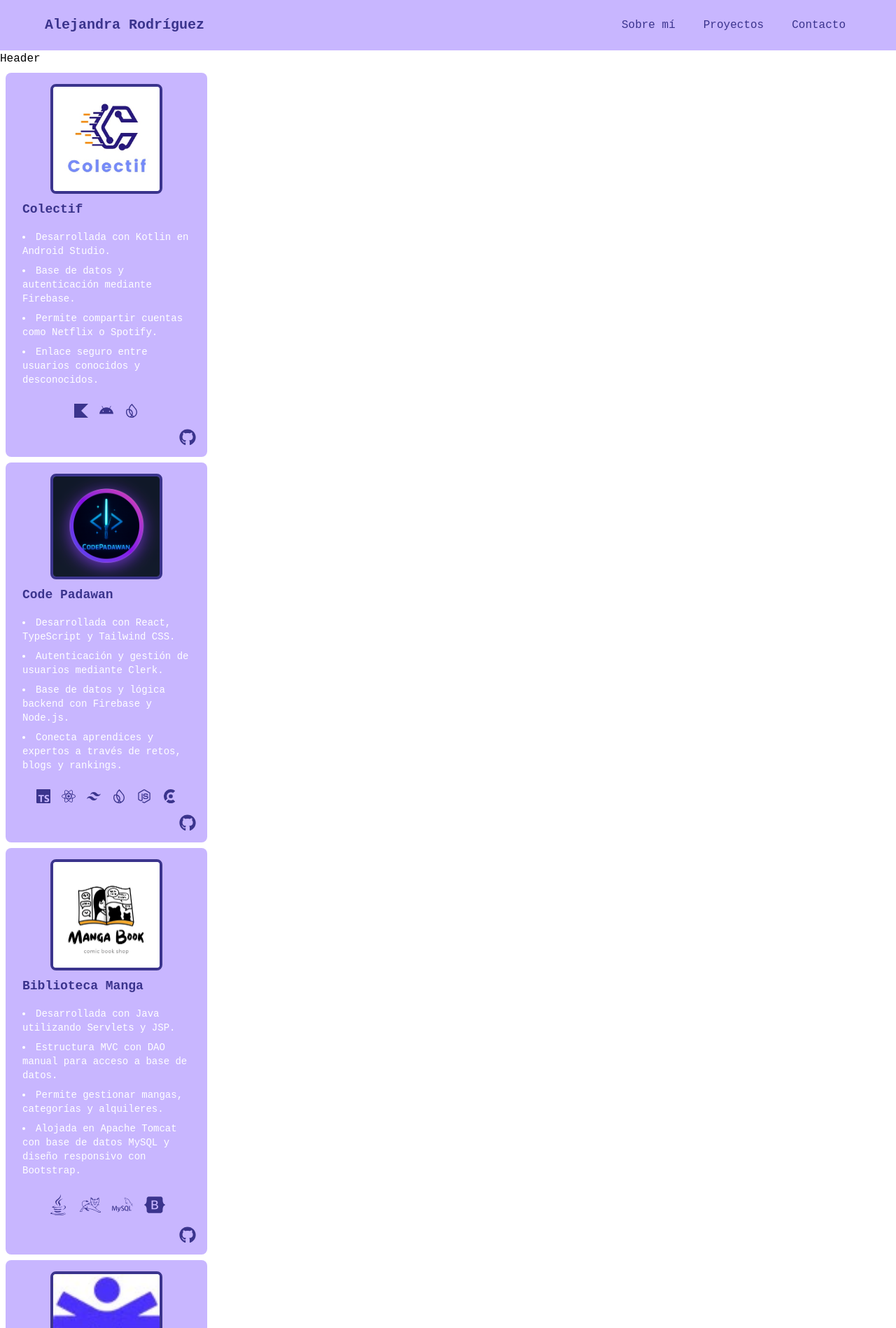
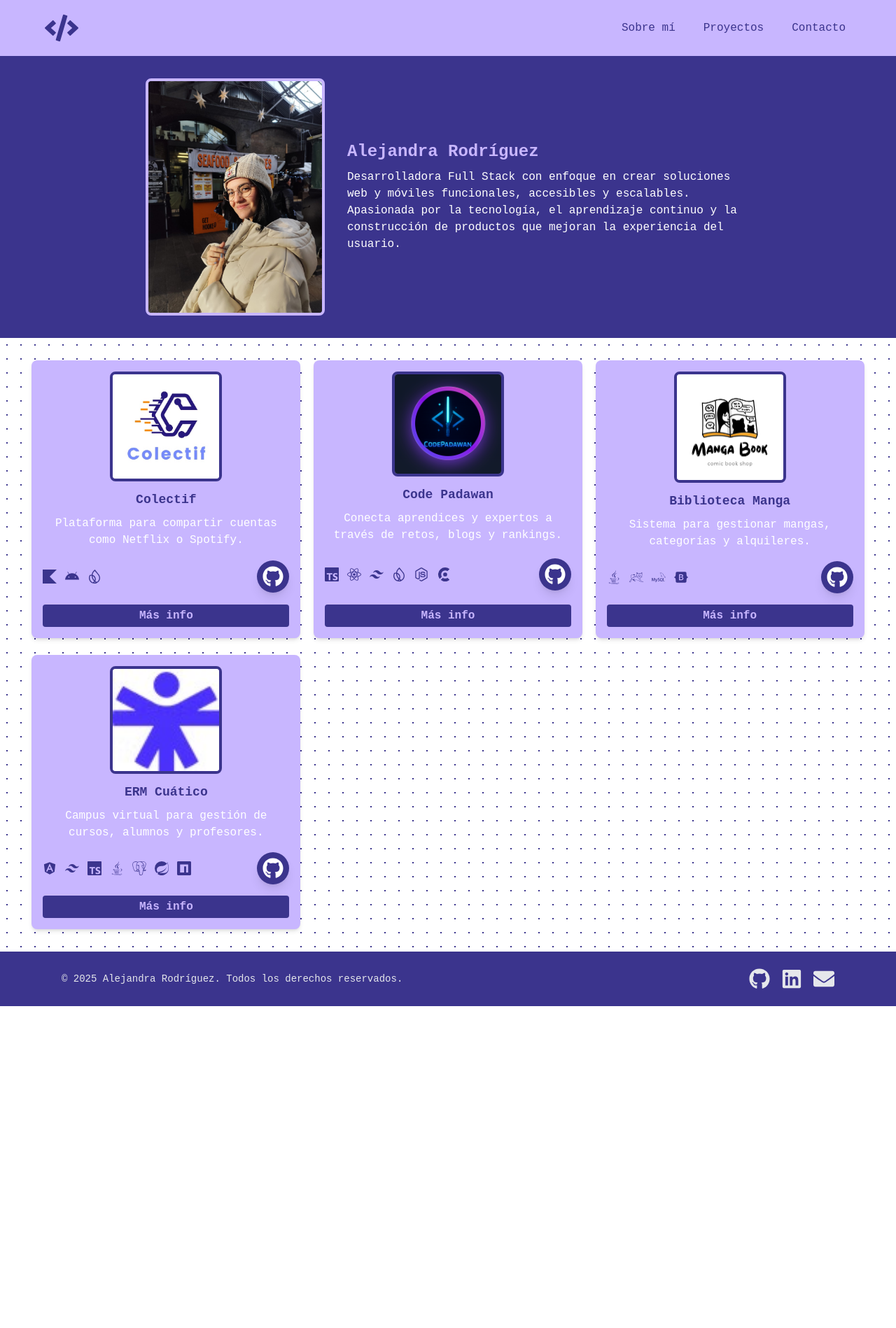
Before and after one commit to ARP-10/Portfolio, a React (Vite) app: page / in a window 1280 px wide. Shown: the top 1898 px of the page at 70% size. After the commit the page ends 1438 px from the top, so only its background shows below. Built offline with nearby package versions, Linux system fonts and the light colour scheme.

Commit message:
Mejora Proyectos

```diff
--- a/src/components/footer.tsx
+++ b/src/components/footer.tsx
@@ -2,7 +2,7 @@ import { FaEnvelope, FaGithub, FaLinkedin } from "react-icons/fa";
 
 export default function Mifooter() {
     return (
-        <footer className="bg-primary text-gray-200 py-6 text-center">
+        <footer id="contact" className="bg-primary text-gray-200 py-6 text-center">
             <div className="max-w-6xl mx-auto flex flex-col md:flex-row justify-between items-center px-6">
                 {/* Texto de copyright */}
                 <p className="text-sm">&copy; 2025 Alejandra Rodríguez. Todos los derechos reservados.</p>
@@ -12,10 +12,10 @@ export default function Mifooter() {
                     <a href="https://github.com/arp-10" target="_blank" rel="noopener noreferrer">
                         <FaGithub className="text-3xl text-gray-200 hover:text-secondary" />
                     </a>
-                    <a href="https://linkedin.com/in/tunombre" target="_blank" rel="noopener noreferrer">
+                    <a href="https://www.linkedin.com/in/alejandra-rodr%C3%ADguez-pe%C3%B1a-36436918b?utm_source=share&utm_campaign=share_via&utm_content=profile&utm_medium=android_app" target="_blank" rel="noopener noreferrer">
                         <FaLinkedin className="text-3xl text-gray-200 hover:text-secondary" />
                     </a>
-                    <a href="mailto:contacto@miportfolio.com">
+                    <a href="mailto:alejandrarodriguezp97gmail.com">
                         <FaEnvelope className="text-3xl text-gray-200 hover:text-secondary" />
                     </a>
 
--- a/src/components/header.tsx
+++ b/src/components/header.tsx
@@ -1,7 +1,22 @@
+import Ale from "../assets/Ale.jpg";
+
 export default function Header() {
   return (
-    <header>
-        <p>Header</p>
+    <header id="about" className="bg-primary flex flex-col md:flex-row items-center justify-center gap-8 p-8">
+      <div>
+        <img
+          src={Ale}
+          alt="Alejandra"
+          className="w-48 md:w-64 border-4 border-secondary rounded-lg"
+        />
+      </div>
+
+      <div className="text-center md:text-left">
+        <h1 className="text-2xl text-secondary font-bold">Alejandra Rodríguez</h1>
+        <p className="text-white mt-2 max-w-xl">
+          Desarrolladora Full Stack con enfoque en crear soluciones web y móviles funcionales, accesibles y escalables. Apasionada por la tecnología, el aprendizaje continuo y la construcción de productos que mejoran la experiencia del usuario.
+        </p>
+      </div>
     </header>
   );
 }
--- a/src/components/navbar.tsx
+++ b/src/components/navbar.tsx
@@ -1,4 +1,5 @@
 import { useState } from "react";
+import { FaCode } from "react-icons/fa";
 
 export default function Minavbar() {
   const [menuOpen, setMenuOpen] = useState(false);
@@ -6,7 +7,8 @@ export default function Minavbar() {
   return (
     <nav className="bg-secondary text-primary p-4">
       <div className="max-w-6xl mx-auto flex justify-between items-center">
-        <h1 className="text-xl font-bold">Alejandra Rodríguez</h1>
+        <FaCode className="text-5xl"/>
+
 
         {/* Botón hamburguesa */}
         <button
--- a/src/components/projects.tsx
+++ b/src/components/projects.tsx
@@ -1,124 +1,241 @@
-import { FaGithub, FaAndroid, FaReact, FaNodeJs, FaJava, FaBootstrap, FaAngular } from "react-icons/fa";
-import { SiKotlin, SiFirebase, SiTailwindcss, SiClerk, SiTypescript, SiApachetomcat, SiMysql, SiPostgresql, SiSpring, SiNpm } from "react-icons/si";
+import { useState } from "react";
+import type { ReactElement } from "react";
+import { FaGithub } from "react-icons/fa";
+import {
+    SiKotlin,
+    SiFirebase,
+    SiTailwindcss,
+    SiClerk,
+    SiTypescript,
+    SiApachetomcat,
+    SiMysql,
+    SiPostgresql,
+    SiSpring,
+    SiNpm,
+} from "react-icons/si";
+import {
+    FaAndroid,
+    FaReact,
+    FaNodeJs,
+    FaJava,
+    FaBootstrap,
+    FaAngular,
+} from "react-icons/fa";
+
 import Colectif from "../assets/colectif.jpg";
-import codepadawan from "../assets/codepadawan.png"
-import manga from "../assets/manga.png"
-import cuatico from "../assets/cuatico.jpg"
+import codepadawan from "../assets/codepadawan.png";
+import manga from "../assets/manga.png";
+import cuatico from "../assets/cuatico.jpg";
 
+interface Project {
+    id: number;
+    title: string;
+    img: string;
+    shortDesc: string;
+    fullDesc: string[];
+    techIcons: ReactElement[];
+    github: string;
+}
+
+const projects: Project[] = [
+    {
+        id: 1,
+        title: "Colectif",
+        img: Colectif,
+        shortDesc: "Plataforma para compartir cuentas como Netflix o Spotify.",
+        fullDesc: [
+            "Desarrollada con Kotlin en Android Studio.",
+            "Base de datos y autenticación mediante Firebase.",
+            "Permite compartir cuentas de forma segura entre usuarios.",
+        ],
+        techIcons: [
+            <SiKotlin key="kotlin" />,
+            <FaAndroid key="android" />,
+            <SiFirebase key="firebase" />,
+        ],
+        github: "https://github.com/ARP-10/Colectif",
+    },
+    {
+        id: 2,
+        title: "Code Padawan",
+        img: codepadawan,
+        shortDesc:
+            "Conecta aprendices y expertos a través de retos, blogs y rankings.",
+        fullDesc: [
+            "Desarrollada con React, TypeScript y Tailwind CSS.",
+            "Autenticación y gestión de usuarios mediante Clerk.",
+            "Base de datos y backend con Firebase y Node.js.",
+        ],
+        techIcons: [
+            <SiTypescript key="ts" />,
+            <FaReact key="react" />,
+            <SiTailwindcss key="tailwind" />,
+            <SiFirebase key="firebase" />,
+            <FaNodeJs key="nodejs" />,
+            <SiClerk key="clerk" />,
+        ],
+        github: "https://github.com/itxintxu13/CodePadawan",
+    },
+    {
+        id: 3,
+        title: "Biblioteca Manga",
+        img: manga,
+        shortDesc: "Sistema para gestionar mangas, categorías y alquileres.",
+        fullDesc: [
+            "Desarrollada con Java utilizando Servlets y JSP.",
+            "Estructura MVC con DAO manual para acceso a base de datos.",
+            "Alojada en Apache Tomcat con base de datos MySQL y diseño responsivo con Bootstrap.",
+        ],
+        techIcons: [
+            <FaJava key="java" />,
+            <SiApachetomcat key="tomcat" />,
+            <SiMysql key="mysql" />,
+            <FaBootstrap key="bootstrap" />,
+        ],
+        github: "https://github.com/ARP-10/GestorBibliotecaManga",
+    },
+    {
+        id: 4,
+        title: "ERM Cuático",
+        img: cuatico,
+        shortDesc:
+            "Campus virtual para gestión de cursos, alumnos y profesores.",
+        fullDesc: [
+            "Desarrollado con Angular y Tailwind CSS.",
+            "Permite a estudiantes comprar y cursar formaciones online.",
+            "Panel administrativo para gestión académica y operativa.",
+            "Backend en desarrollo con Spring Boot, Java y PostgreSQL.",
+        ],
+        techIcons: [
+            <FaAngular key="angular" />,
+            <SiTailwindcss key="tailwind" />,
+            <SiTypescript key="ts" />,
+            <FaJava key="java" />,
+            <SiPostgresql key="postgresql" />,
+            <SiSpring key="spring" />,
+            <SiNpm key="npm" />,
+        ],
+        github: "https://github.com/elurg/cuatico-dev",
+    },
+];
 
 export default function Projects() {
+    const [expandedId, setExpandedId] = useState<number | null>(null);
+
+    const toggleExpand = (id: number) => {
+        setExpandedId(id);
+    };
+
+    const closeModal = () => setExpandedId(null);
+
+    const project = projects.find((p) => p.id === expandedId) ?? null;
+
     return (
-        <div className="">
-            {/* COLECTIF */}
-            <div className="bg-secondary p-4 w-72 rounded-lg m-2">
-                <div className="flex justify-center">
-                    <img src={Colectif} alt="Colectif" className="rounded-lg w-40 border-4 border-primary" />
+        <div id="projects" className="bg-polka-dots text-primary p-8">
+            <div className="max-w-7xl mx-auto px-4 grid grid-cols-1 sm:grid-cols-2 lg:grid-cols-2 xl:grid-cols-3 gap-6 justify-items-center">
 
-                </div>
-                <p className="text-lg text-primary font-bold p-2">Colectif</p>
-                <ul className="text-sm list-disc list-inside text-white p-2 space-y-2">
-                    <li>Desarrollada con Kotlin en Android Studio.</li>
-                    <li>Base de datos y autenticación mediante Firebase.</li>
-                    <li>Permite compartir cuentas como Netflix o Spotify.</li>
-                    <li>Enlace seguro entre usuarios conocidos y desconocidos.</li>
-                </ul>
-                {/* Tecnologías */}
-                <div className="flex justify-center space-x-4 m-4">
-                    <SiKotlin title="Kotlin" className="text-primary text-xl" />
-                    <FaAndroid title="Andorid Studio" className="text-primary text-xl" />
-                    <SiFirebase title="Firebase" className="text-primary text-xl" />
-                </div>
-                <div className="flex justify-end">
-                    <a href="https://github.com/ARP-10/Colectif" target="_blank" rel="noopener noreferrer">
-                        <FaGithub className="text-2xl text-primary hover:text-white rounded transition duration-250" />
-                    </a>
-                </div>
+                {projects.map(({ id, title, img, shortDesc, techIcons, github }) => (
+                    <div
+                        key={id}
+                        className="bg-secondary rounded-lg shadow-md w-96 flex flex-col justify-between p-4"
+                    >
+                        <div>
+                            <img
+                                src={img}
+                                alt={title}
+                                className="rounded-lg w-40 mx-auto border-4 border-primary"
+                            />
+                            <h3 className="text-lg font-bold text-primary text-center mt-3">
+                                {title}
+                            </h3>
+                            <p className="text-white text-center mt-2">{shortDesc}</p>
+                        </div>
+
+                        <div className="mt-4 flex justify-between items-center">
+                            <div className="flex space-x-3 text-primary text-xl">
+                                {techIcons.map((icon, i) => (
+                                    <span key={i} className="hover:text-white transition">
+                                        {icon}
+                                    </span>
+                                ))}
+                            </div>
+                            <a
+                                href={github}
+                                target="_blank"
+                                rel="noopener noreferrer"
+                                className="text-3xl text-white bg-primary rounded-full p-2 hover:bg-primary/90 transition shadow-lg hover:scale-110"
+                            >
+                                <FaGithub />
+                            </a>
+                        </div>
+
+                        <button
+                            onClick={() => toggleExpand(id)}
+                            className="mt-4 w-full bg-primary text-secondary py-1 rounded hover:bg-primary/80 transition font-semibold"
+                        >
+                            Más info
+                        </button>
+                    </div>
+                ))}
             </div>
 
-            {/* CODE PADAWAN */}
-            <div className="bg-secondary p-4 w-72 rounded-lg m-2">
-                <div className="flex justify-center">
-                    <img src={codepadawan} alt="CodePadawan" className="rounded-lg w-40 border-4 border-primary" />
-                </div>
-                <p className="text-lg text-primary font-bold p-2">Code Padawan</p>
-                <ul className="text-sm list-disc list-inside text-white p-2 space-y-2">
-                    <li>Desarrollada con React, TypeScript y Tailwind CSS.</li>
-                    <li>Autenticación y gestión de usuarios mediante Clerk.</li>
-                    <li>Base de datos y lógica backend con Firebase y Node.js.</li>
-                    <li>Conecta aprendices y expertos a través de retos, blogs y rankings.</li>
-                </ul>
-                {/* Tecnologías */}
-                <div className="flex justify-center space-x-4 m-4">
-                    <SiTypescript title="Typescript" className="text-primary text-xl" />
-                    <FaReact title="React" className="text-primary text-xl" />
-                    <SiTailwindcss title="Tawilwind css" className="text-primary text-xl" />
-                    <SiFirebase title="Firebase" className="text-primary text-xl" />
-                    <FaNodeJs title="Nodejs" className="text-primary text-xl" />
-                    <SiClerk title="Clerk" className="text-primary text-xl" />
+            {/* Modal */}
+            {project && (
+                <Modal onClose={closeModal}>
+                    <h2 className="text-2xl font-bold mb-4 text-primary">{project.title}</h2>
+                    <img
+                        src={project.img}
+                        alt={project.title}
+                        className="rounded-lg w-48 mx-auto border-4 border-primary mb-4"
+                    />
+                    <ul className="text-white list-disc list-inside space-y-2 mb-4">
+                        {project.fullDesc.map((desc, i) => (
+                            <li key={i}>{desc}</li>
+                        ))}
+                    </ul>
+                    <div className="flex space-x-4 text-primary text-2xl mb-4 justify-center">
+                        {project.techIcons.map((icon, i) => (
+                            <span key={i} className="hover:text-white transition">
+                                {icon}
+                            </span>
+                        ))}
+                    </div>
+                    <a
+                        href={project.github}
+                        target="_blank"
+                        rel="noopener noreferrer"
+                        className="text-primary hover:text-white underline block text-center"
+                    >
+                        Ver en GitHub
+                    </a>
+                    <button
+                        onClick={closeModal}
+                        className="mt-6 bg-primary text-secondary py-2 px-4 rounded hover:bg-primary/80 transition"
+                    >
+                        Cerrar
+                    </button>
+                </Modal>
+            )}
+        </div>
+    );
+}
 
-                </div>
-                <div className="flex justify-end">
-                    <a href="https://github.com/itxintxu13/CodePadawan" target="_blank" rel="noopener noreferrer">
-                        <FaGithub className="text-2xl text-primary hover:text-white rounded transition duration-250" />
-                    </a>
-                </div>
-            </div>
+interface ModalProps {
+    onClose: () => void;
+    children: React.ReactNode;
+}
 
-            {/* MANGA */}
-            <div className="bg-secondary p-4 w-72 rounded-lg m-2">
-                <div className="flex justify-center">
-                    <img src={manga} alt="Manga" className="rounded-lg w-40 border-4 border-primary" />
-
-                </div>
-                <p className="text-lg text-primary font-bold p-2">Biblioteca Manga</p>
-                <ul className="text-sm list-disc list-inside text-white p-2 space-y-2">
-                    <li>Desarrollada con Java utilizando Servlets y JSP.</li>
-                    <li>Estructura MVC con DAO manual para acceso a base de datos.</li>
-                    <li>Permite gestionar mangas, categorías y alquileres.</li>
-                    <li>Alojada en Apache Tomcat con base de datos MySQL y diseño responsivo con Bootstrap.</li>
-                </ul>
-                {/* Tecnologías */}
-                <div className="flex justify-center space-x-4 m-4">
-                    <FaJava title="Java" className="text-primary text-3xl" />
-                    <SiApachetomcat title="Tomcat" className="text-primary text-3xl" />
-                    <SiMysql title="Mysql" className="text-primary text-3xl" />
-                    <FaBootstrap title="Bootstrap" className="text-primary text-3xl" />
-                </div>
-                <div className="flex justify-end">
-                    <a href="https://github.com/ARP-10/GestorBibliotecaManga" target="_blank" rel="noopener noreferrer">
-                        <FaGithub className="text-2xl text-primary hover:text-white rounded transition duration-250" />
-                    </a>
-                </div>
-            </div>
-
-            {/* CUÁTICO */}
-            <div className="bg-secondary p-4 w-72 rounded-lg m-2">
-                <div className="flex justify-center">
-                    <img src={cuatico} alt="Cuático" className="bg-white rounded-lg w-40 border-4 border-primary" />
-                </div>
-                <p className="text-lg text-primary font-bold p-2">ERM Cuático</p>
-                <ul className="text-sm list-disc list-inside text-white p-2 space-y-2">
-                    <li>Desarrollada con Angular y Tailwind CSS.</li>
-                    <li>Campus virtual para gestión de cursos, alumnos y profesores.</li>
-                    <li>Permite a los estudiantes comprar y cursar formaciones online.</li>
-                    <li>Incluye panel administrativo para la gestión académica y operativa.</li>
-                    <li>Backend en desarrollo con Spring Boot, Java y PostgreSQL.</li>
-                </ul>
-                {/* Tecnologías */}
-                <div className="flex justify-center space-x-4 m-4">
-                    <FaAngular title="Angular" className="text-primary text-xl" />
-                    <SiTailwindcss title="Tailwind" className="text-primary text-xl" />
-                    <SiTypescript title="typescript" className="text-primary text-xl" />
-                    <FaJava title="Java" className="text-primary text-xl" />
-                    <SiPostgresql title="Postgres" className="text-primary text-xl" />
-                    <SiSpring title="Spring" className="text-primary text-xl" />
-                    <SiNpm title="Spring" className="text-primary text-xl" />
-                </div>
-                <div className="flex justify-end">
-                    <a href="https://github.com/elurg/cuatico-dev" target="_blank" rel="noopener noreferrer">
-                        <FaGithub className="text-2xl text-primary hover:text-white rounded transition duration-250" />
-                    </a>
-                </div>
+function Modal({ onClose, children }: ModalProps) {
+    return (
+        <div
+            className="fixed inset-0 bg-black bg-opacity-70 flex items-center justify-center z-50"
+            onClick={onClose}
+        >
+            <div
+                className="bg-secondary rounded-lg p-6 max-w-md w-full shadow-lg"
+                onClick={(e) => e.stopPropagation()} // Evita cerrar al hacer click dentro
+            >
+                {children}
             </div>
         </div>
     );
--- a/src/index.css
+++ b/src/index.css
@@ -6,3 +6,12 @@
 body {
   font-family: 'Fira Code', monospace;
 }
+
+.bg-polka-dots {
+  background-image: radial-gradient(currentColor 5%, transparent 6%);
+  background-size: 20px 20px;
+}
+
+html {
+  scroll-behavior: smooth;
+}
```
Also changed, not shown: src/assets/Ale.jpg (added).
